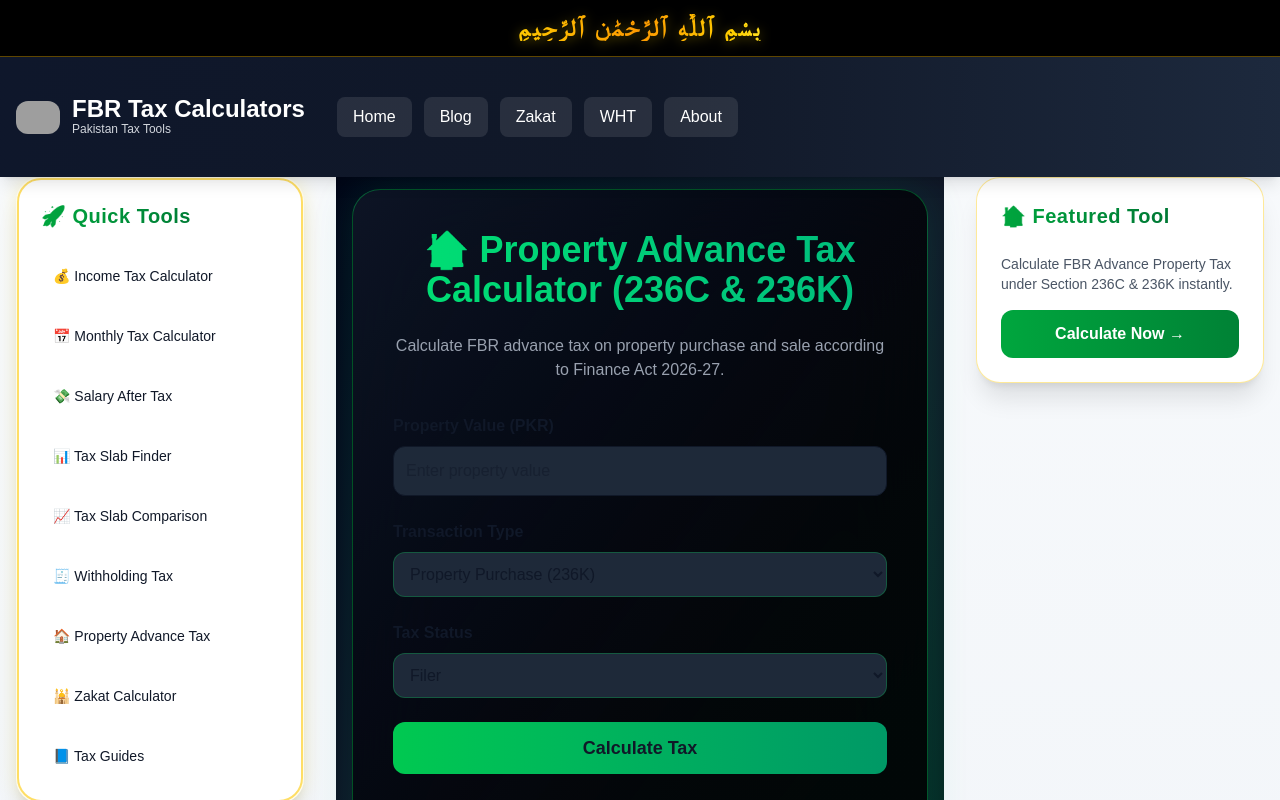
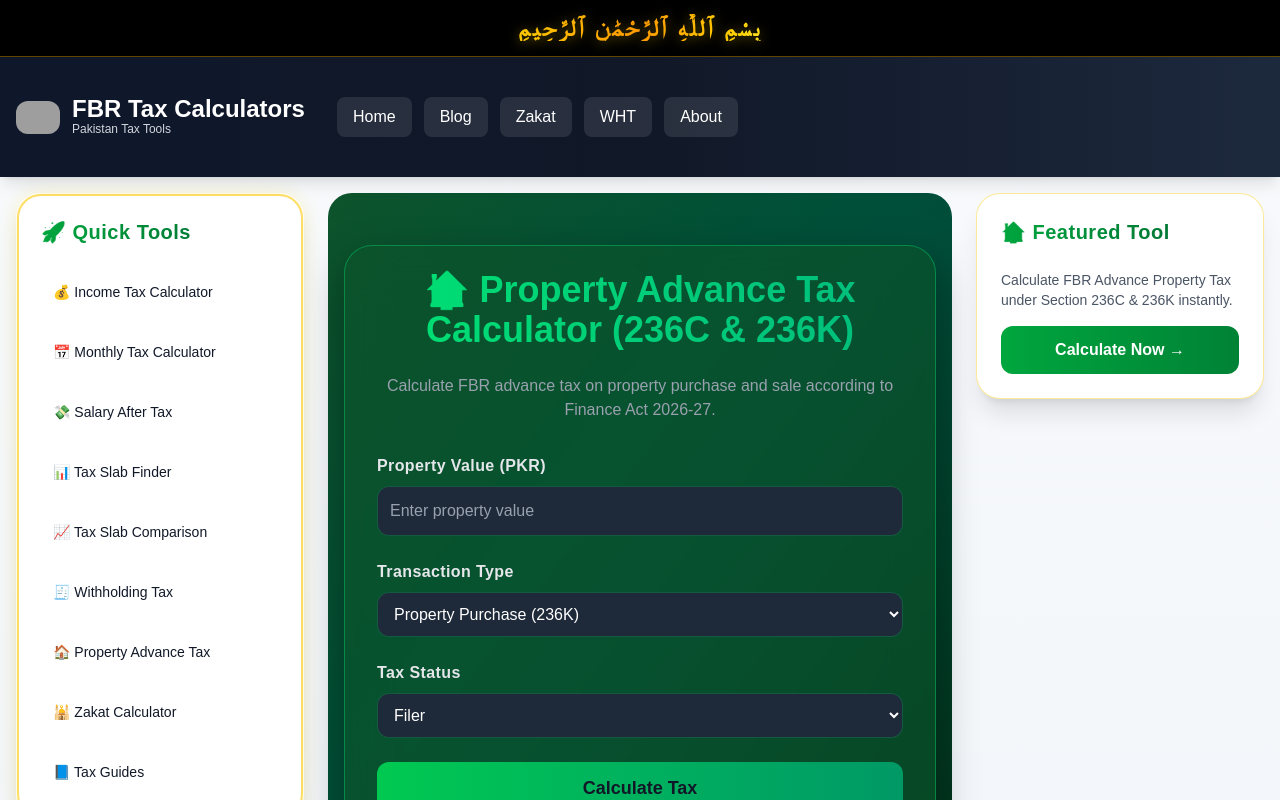
Before and after one commit to muhammadobaid1986/fbrtaxcalculators, a Next.js app: page /property-advance-tax-calculator-pakistan in a window 1280 px wide. Shown: the top 800 px of the page. Built offline with nearby package versions, Linux system fonts and the light colour scheme; grey boxes are pictures that could not be loaded.

Commit message:
Property Advance Tax Calculator round corners & colors

```diff
--- a/app/layout.tsx
+++ b/app/layout.tsx
@@ -150,7 +150,7 @@ export default function RootLayout({
 </nav>
 
         {/* PAGE CONTENT */}
-        <div className="max-w-7xl mx-auto px-3 md:px-4 flex flex-col md:flex-row gap-8">
+        <div className="max-w-7xl mx-auto px-3 md:px-4 flex flex-col md:flex-row gap-6 mt-4">
 
   {/* SIDEBAR */}
   <div className="hidden lg:block">
--- a/app/property-advance-tax-calculator-pakistan/page.tsx
+++ b/app/property-advance-tax-calculator-pakistan/page.tsx
@@ -36,9 +36,9 @@ export default function PropertyAdvanceTaxCalculator() {
   };
 
   return (
-    <div className="min-h-screen bg-gradient-to-br from-slate-950 via-gray-900 to-emerald-950 pt-3 pb-15 px-4 flex justify-center">
+    <div className="min-h-screen bg-gradient-to-br from-green-900 via-emerald-900 to-green-950 pt-10 pb-16 px-4 flex justify-center rounded-3xl">
 
-      <div className="w-full max-w-2xl bg-gradient-to-br from-gray-900/80 to-black/80 backdrop-blur-2xl border border-green-500/40 rounded-[28px] shadow-[0_0_40px_rgba(16,185,129,0.15)] p-10">
+      <div className="w-full max-w-3xl mt-3 bg-green-900/60 backdrop-blur-xl border border-green-400/40 rounded-[28px] shadow-[0_15px_40px_rgba(0,0,0,0.35)] pt-6 pb-8 px-8">
 
         <h1 className="text-3xl md:text-4xl font-bold mb-6 text-center bg-gradient-to-r from-green-400 to-emerald-500 bg-clip-text text-transparent">
           🏠 Property Advance Tax Calculator (236C & 236K)
@@ -51,26 +51,26 @@ export default function PropertyAdvanceTaxCalculator() {
         <div className="space-y-6">
 
           <div>
-            <label className="block mb-2 font-semibold">
+            <label className="block mb-2 font-semibold text-gray-200 tracking-wide">
               Property Value (PKR)
             </label>
             <input
-              type="number"
-              value={value}
-              onChange={(e) => setValue(e.target.value)}
-              className="w-full p-3 rounded-xl bg-gray-800 border border-boldgreen-500/30 focus:outline-none focus:ring-2 focus:ring-green-500"
-              placeholder="Enter property value"
-            />
+  type="number"
+  value={value}
+  onChange={(e) => setValue(e.target.value)}
+  className="w-full p-3 rounded-xl bg-gray-800 border border-green-500/30 text-white placeholder-gray-400 focus:outline-none focus:ring-2 focus:ring-green-500"
+  placeholder="Enter property value"
+/>
           </div>
 
           <div>
-            <label className="block mb-2 font-semibold">
+            <label className="block mb-2 font-semibold text-gray-200 tracking-wide">
               Transaction Type
             </label>
             <select
               value={type}
               onChange={(e) => setType(e.target.value)}
-              className="w-full p-3 rounded-xl bg-gray-800 border border-green-500/30"
+              className="w-full p-3 rounded-xl bg-gray-800 border border-green-500/30 text-white focus:outline-none focus:ring-2 focus:ring-green-500"
             >
               <option value="purchase">Property Purchase (236K)</option>
               <option value="sale">Property Sale (236C)</option>
@@ -78,13 +78,13 @@ export default function PropertyAdvanceTaxCalculator() {
           </div>
 
           <div>
-            <label className="block mb-2 font-semibold">
+            <label className="block mb-2 font-semibold text-gray-200 tracking-wide">
               Tax Status
             </label>
             <select
               value={status}
               onChange={(e) => setStatus(e.target.value)}
-              className="w-full p-3 rounded-xl bg-gray-800 border border-green-500/30"
+              className="w-full p-3 rounded-xl bg-gray-800 border border-green-500/30 text-white focus:outline-none focus:ring-2 focus:ring-green-500"
             >
               <option value="filer">Filer</option>
               <option value="nonfiler">Non-Filer</option>
```
